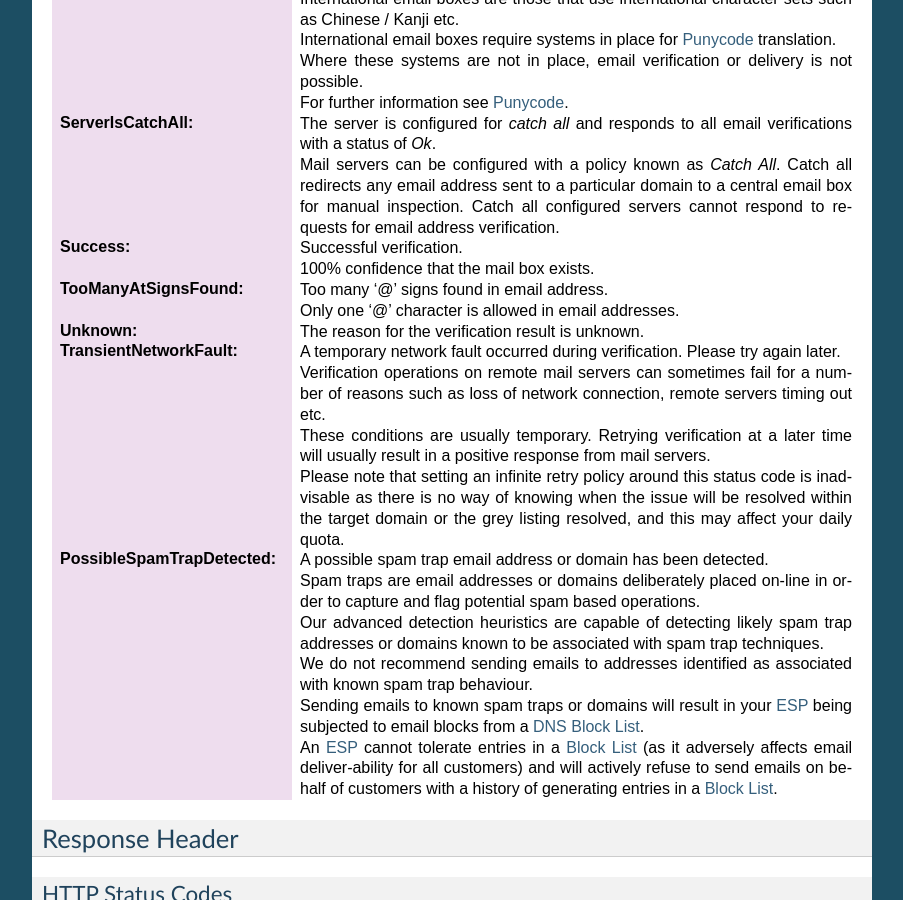
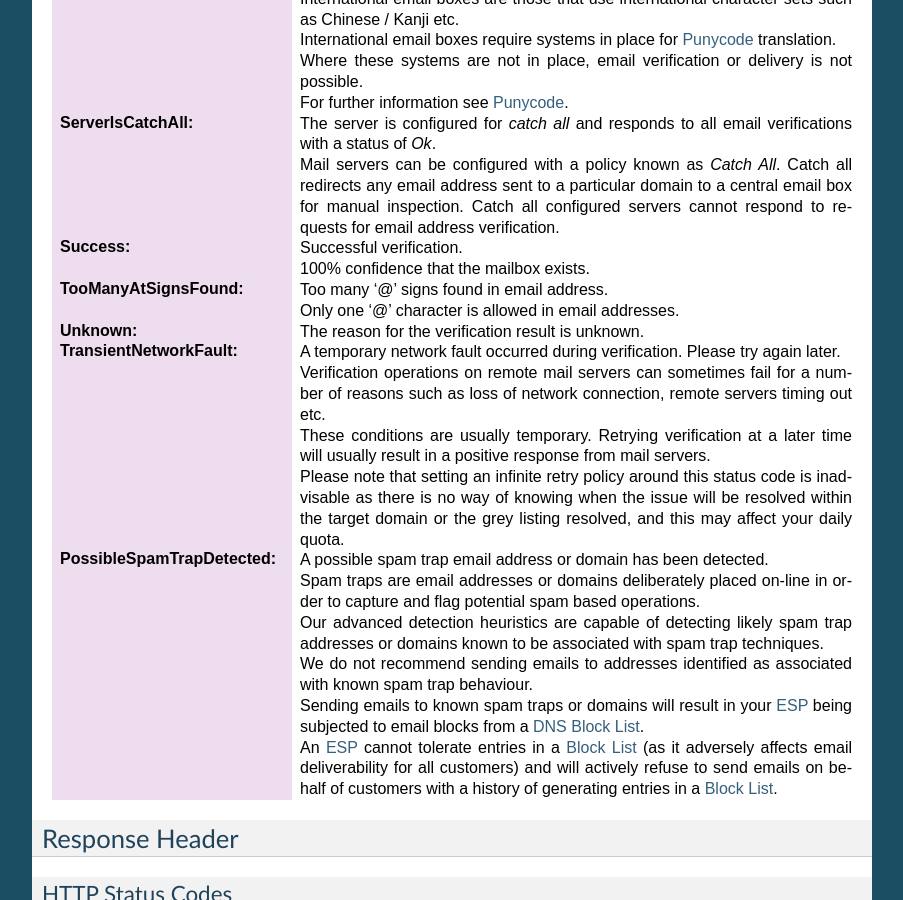
Before and after one commit to emh-Jo-Shinner/email-verify-api-docs, a Sphinx documentation site: the page built from docs/data-dictionary.rst, in a window 1280 px wide and 900 px high, scrolled down 1487 px. Shown: the whole window, without its empty margins (198-1101 px from the left). Built offline with Sphinx 7.4.7, drawn with Linux system fonts in a browser that asks for light colours.

Commit message:
Update data-dictionary.rst

```diff
--- a/docs/data-dictionary.rst
+++ b/docs/data-dictionary.rst
@@ -141,7 +141,7 @@ Additional Status Codes
 :Success:
 	Successful verification.
 
-	100% confidence that the mail box exists.
+	100% confidence that the mailbox exists.
 
 :TooManyAtSignsFound:
 	Too many '@' signs found in email address.
@@ -180,7 +180,7 @@ Additional Status Codes
 	being subjected to email blocks from a :term:`DNS` :term:`Block List`.
 
 	An :term:`ESP` cannot tolerate entries in a :term:`Block List` (as it adversely
-	affects email deliver-ability for all customers) and will actively refuse
+	affects email deliverability for all customers) and will actively refuse
 	to send emails on behalf of customers with a history of generating entries in a :term:`Block List`.
 
 
```
